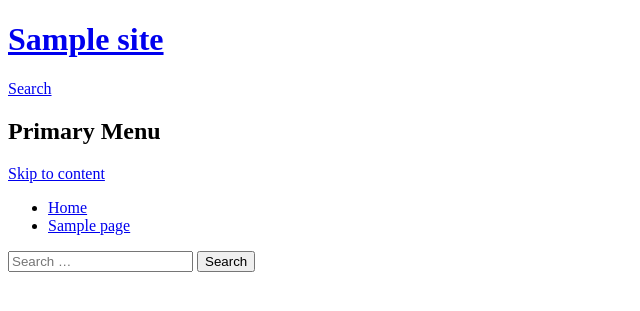
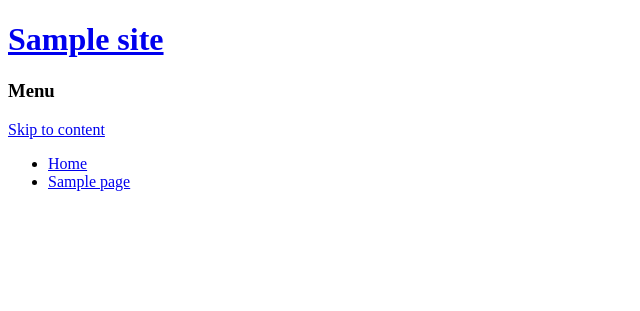
Before and after one commit to LowerMedia/MidAmericaCartell-twentyfourteen, a WordPress theme: template header.php in a window 1280 px wide. Shown: the top 311 px of the page, without its empty margins (0-640 px from the left). Run offline with PHP 8.4 and a stand-in for WordPress, Linux system fonts and the light colour scheme; the site name, menu and one post (Sample post) are stand-ins, and other content is empty.

Commit message:
adding new twentytwelve header

```diff
--- a/header.php
+++ b/header.php
@@ -1,12 +1,12 @@
 <?php
 /**
- * The Header for our theme
+ * The Header template for our theme
  *
  * Displays all of the <head> section and everything up till <div id="main">
  *
  * @package WordPress
- * @subpackage Twenty_Fourteen
- * @since Twenty Fourteen 1.0
+ * @subpackage Twenty_Twelve
+ * @since Twenty Twelve 1.0
  */
 ?><!DOCTYPE html>
 <!--[if IE 7]>
@@ -15,51 +15,39 @@
 <!--[if IE 8]>
 <html class="ie ie8" <?php language_attributes(); ?>>
 <![endif]-->
-<!--[if !(IE 7) | !(IE 8) ]><!-->
+<!--[if !(IE 7) | !(IE 8)  ]><!-->
 <html <?php language_attributes(); ?>>
 <!--<![endif]-->
 <head>
-	<meta charset="<?php bloginfo( 'charset' ); ?>">
-	<meta name="viewport" content="width=device-width">
-	<title><?php wp_title( '|', true, 'right' ); ?></title>
-	<link rel="profile" href="http://gmpg.org/xfn/11">
-	<link rel="pingback" href="<?php bloginfo( 'pingback_url' ); ?>">
-	<!--[if lt IE 9]>
-	<script src="<?php echo get_template_directory_uri(); ?>/js/html5.js"></script>
-	<![endif]-->
-	<?php wp_head(); ?>
+<meta charset="<?php bloginfo( 'charset' ); ?>" />
+<meta name="viewport" content="width=device-width" />
+<title><?php wp_title( '|', true, 'right' ); ?></title>
+<link rel="profile" href="http://gmpg.org/xfn/11" />
+<link rel="pingback" href="<?php bloginfo( 'pingback_url' ); ?>" />
+<?php // Loads HTML5 JavaScript file to add support for HTML5 elements in older IE versions. ?>
+<!--[if lt IE 9]>
+<script src="<?php echo get_template_directory_uri(); ?>/js/html5.js" type="text/javascript"></script>
+<![endif]-->
+<?php wp_head(); ?>
 </head>
 
 <body <?php body_class(); ?>>
 <div id="page" class="hfeed site">
-	<?php if ( get_header_image() ) : ?>
-	<div id="site-header">
-		<a href="<?php echo esc_url( home_url( '/' ) ); ?>" rel="home">
-			<img src="<?php header_image(); ?>" width="<?php echo get_custom_header()->width; ?>" height="<?php echo get_custom_header()->height; ?>" alt="">
-		</a>
-	</div>
-	<?php endif; ?>
+	<header id="masthead" class="site-header" role="banner">
+		<hgroup>
+			<h1 class="site-title"><a href="<?php echo esc_url( home_url( '/' ) ); ?>" title="<?php echo esc_attr( get_bloginfo( 'name', 'display' ) ); ?>" rel="home"><?php bloginfo( 'name' ); ?></a></h1>
+			<h2 class="site-description"><?php bloginfo( 'description' ); ?></h2>
+		</hgroup>
 
-	<header id="masthead" class="site-header" role="banner">
-		<div class="header-main">
-			<h1 class="site-title"><a href="<?php echo esc_url( home_url( '/' ) ); ?>" rel="home"><?php bloginfo( 'name' ); ?></a></h1>
+		<nav id="site-navigation" class="main-navigation" role="navigation">
+			<h3 class="menu-toggle"><?php _e( 'Menu', 'twentytwelve' ); ?></h3>
+			<a class="assistive-text" href="#content" title="<?php esc_attr_e( 'Skip to content', 'twentytwelve' ); ?>"><?php _e( 'Skip to content', 'twentytwelve' ); ?></a>
+			<?php wp_nav_menu( array( 'theme_location' => 'primary', 'menu_class' => 'nav-menu' ) ); ?>
+		</nav><!-- #site-navigation -->
 
-			<div class="search-toggle">
-				<a href="#search-container" class="screen-reader-text"><?php _e( 'Search', 'twentyfourteen' ); ?></a>
-			</div>
-
-			<nav id="primary-navigation" class="site-navigation primary-navigation" role="navigation">
-				<h1 class="menu-toggle"><?php _e( 'Primary Menu', 'twentyfourteen' ); ?></h1>
-				<a class="screen-reader-text skip-link" href="#content"><?php _e( 'Skip to content', 'twentyfourteen' ); ?></a>
-				<?php wp_nav_menu( array( 'theme_location' => 'primary', 'menu_class' => 'nav-menu' ) ); ?>
-			</nav>
-		</div>
-
-		<div id="search-container" class="search-box-wrapper hide">
-			<div class="search-box">
-				<?php get_search_form(); ?>
-			</div>
-		</div>
+		<?php if ( get_header_image() ) : ?>
+		<a href="<?php echo esc_url( home_url( '/' ) ); ?>"><img src="<?php header_image(); ?>" class="header-image" width="<?php echo get_custom_header()->width; ?>" height="<?php echo get_custom_header()->height; ?>" alt="" /></a>
+		<?php endif; ?>
 	</header><!-- #masthead -->
 
-	<div id="main" class="site-main">
+	<div id="main" class="wrapper">
```
